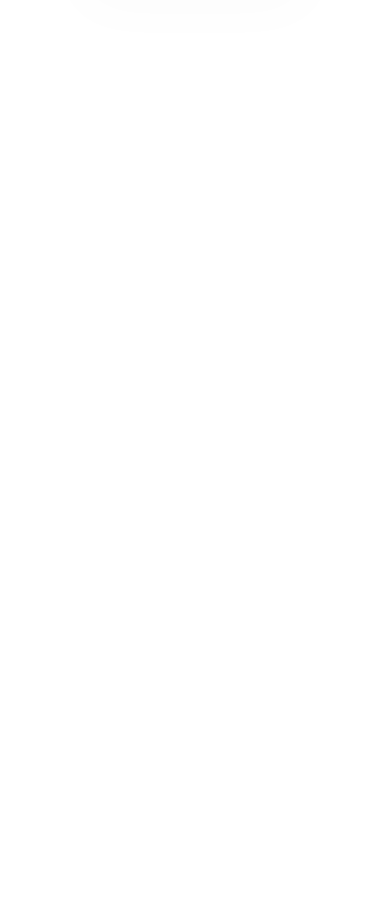
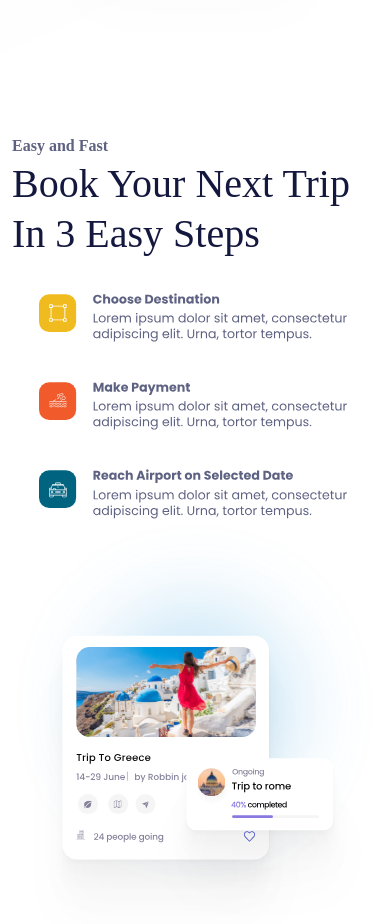
Before and after one commit to Rashmi-Wijesekara/travel-agency-landing-page, a React (Create React App) app: page / in a window 390 px wide. Shown: the part 3320-4244 px from the top of the page. Before the commit the page ends 3372 px from the top, so only its background shows below. Built offline with nearby package versions, Linux system fonts and the light colour scheme; a web font is replaced by a local one.

Commit message:
booking added

```diff
--- a/src/App.css
+++ b/src/App.css
@@ -98,6 +98,9 @@
 .des {
 	margin-bottom: 2rem;
 }
+.topic-left, .des-left {
+	text-align: left;
+}
 @media only screen and (max-width: 768px) {
 	.topic {
     font-size: 16px;
--- a/src/App.js
+++ b/src/App.js
@@ -9,6 +9,7 @@
       <HeroBanner />
       <Services />
       <Destinations />
+      <Booking />
     </div>
   );
 }
--- a/src/components/destination/destination.css
+++ b/src/components/destination/destination.css
@@ -56,3 +56,13 @@
 	font-size: 16px;
 	color: #5e6282;
 }
+@media only screen and (max-width: 992px) {
+	.desti__img {
+		margin-left: -4rem;
+	}
+}
+@media only screen and (max-width: 768px) {
+	.desti__img {
+		margin-left: 0;
+	}
+}
--- a/src/containers/booking/Booking.jsx
+++ b/src/containers/booking/Booking.jsx
@@ -1,9 +1,29 @@
 import React from 'react'
+import booking from '../../assets/booking.svg'
+import values from '../../assets/values.svg'
+import './booking.css'
 
 const Booking = () => {
 	return (
-		<div>Booking</div>
-	)
+		<div className="container">
+			<div className="row">
+				<div className="col-md">
+					<div className="topic-section">
+						<div className="topic topic-left">Easy and Fast</div>
+						<div className="des des-left">
+							Book your next trip in 3 easy steps
+						</div>
+						<div className="">
+							<img src={values} alt="" className="booking__values" />
+						</div>
+					</div>
+				</div>
+				<div className="col">
+					<img src={booking} alt="" className="booking__card" />
+				</div>
+			</div>
+		</div>
+	);
 }
 
 export default Booking
--- /dev/null
+++ b/src/containers/booking/booking.css
@@ -0,0 +1,22 @@
+.booking__card {
+	width: 100%;
+	margin-top: 9rem;
+	margin-left: 3rem;
+}
+.booking__values {
+	width: 90%;
+}
+@media only screen and (max-width: 1200px) {
+	.booking__values {
+		width: 100%;
+	}
+}
+@media only screen and (max-width: 768px) {
+	.booking__values {
+		width: 85%;
+	}
+	.booking__card {
+		margin-top: 0;
+		margin-left: 0;
+	}
+}
```
Also changed, not shown: src/assets/booking.svg (added), src/assets/values.svg (added).
